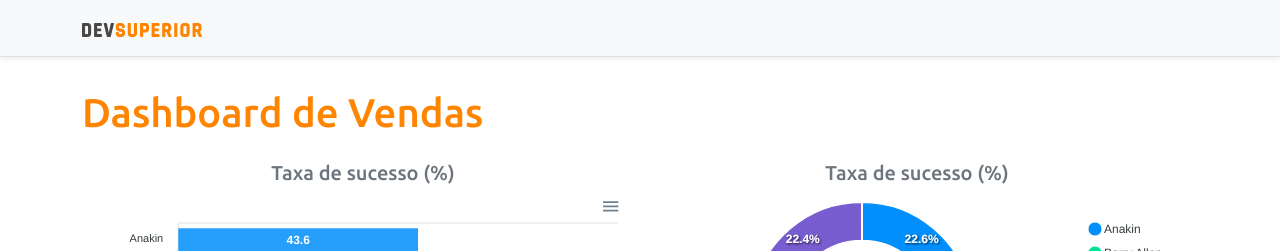
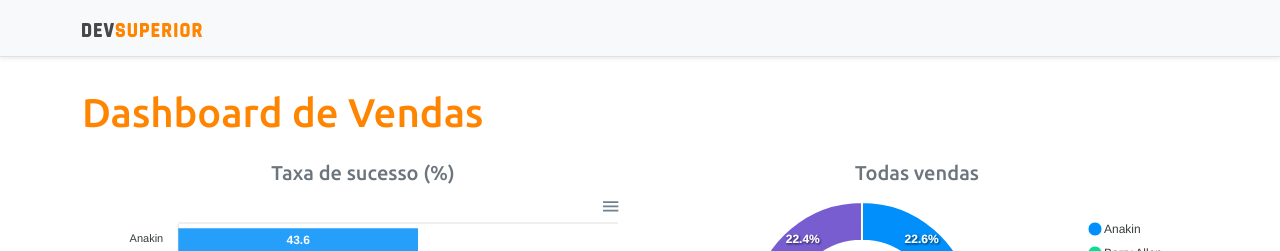
Before and after one commit to tropeks/projeto-sds3, a React (Create React App) app in the folder frontend/: page / in a window 1280 px wide. Shown: the top 251 px of the page. Built offline with nearby package versions, Linux system fonts and the light colour scheme.

Commit message:
Page Correction

```diff
--- a/frontend/src/App.tsx
+++ b/frontend/src/App.tsx
@@ -17,7 +17,7 @@ function App() {
             <BarChart />
           </div>
           <div className="col-sm-6">
-            <h5 className="text-center text-secondary">Taxa de sucesso (%)</h5>
+            <h5 className="text-center text-secondary">Todas vendas</h5>
             <DonutChart />
           </div>
 
```
